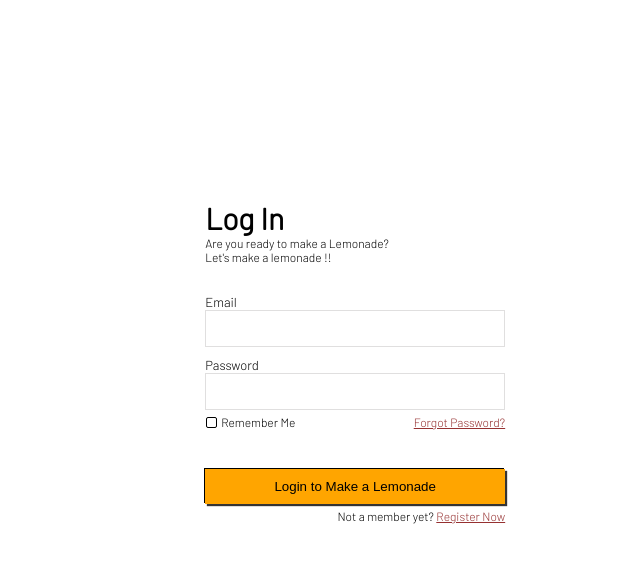
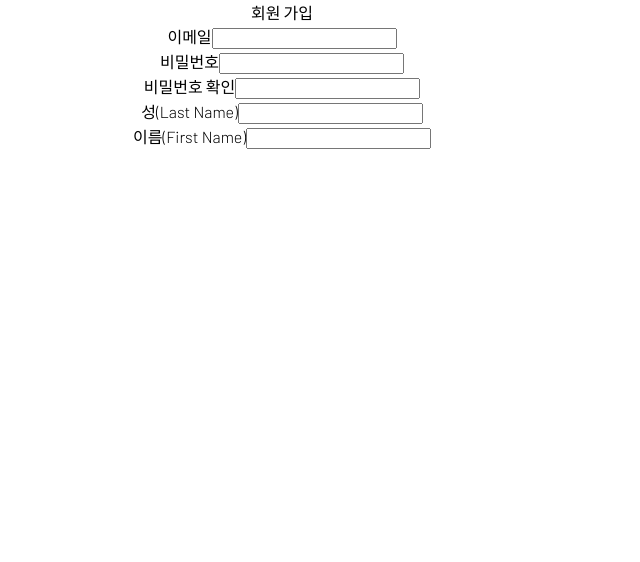
Before and after one commit to yeonnnee/geocoding, an Angular app: page /register in a window 1280 px wide. Before the commit this address led to /login. Shown: the top 562 px of the page, without its empty margins (358-998 px from the left). Built offline with nearby package versions, Linux system fonts and the light colour scheme.

Commit message:
회원가입 페이지 생성

```diff
--- a/src/app/app-routing.module.ts
+++ b/src/app/app-routing.module.ts
@@ -5,10 +5,12 @@ import { MainComponent } from '../components/main/main.component';
 import { MenuComponent } from '../components/menu/menu.component';
 import { PageNotFoundComponent } from 'src/components/page-not-found/page-not-found.component';
 import { AuthGuard } from 'src/guard/auth-guard';
+import { RegisterComponent } from 'src/components/register/register.component';
 
 const routes: Routes = [
   { path: 'home',  component: MainComponent , canActivate:[AuthGuard]},
   { path: 'login', component: LoginComponent },
+  { path: 'register', component: RegisterComponent },
   { path: 'menu1', component: MenuComponent,canActivate:[AuthGuard] },
   { path: 'menu2', component: MenuComponent,canActivate:[AuthGuard] },
   { path: 'menu3', component: MenuComponent,canActivate:[AuthGuard] },
--- a/src/app/app.module.ts
+++ b/src/app/app.module.ts
@@ -11,6 +11,7 @@ import { MenuComponent } from '../components/menu/menu.component';
 import { AuthGuard } from 'src/guard/auth-guard';
 import { AuthService } from 'src/service/auth-service';
 import { ReactiveFormsModule } from '@angular/forms';
+import { RegisterComponent } from '../components/register/register.component';
 
 @NgModule({
   declarations: [
@@ -20,6 +21,7 @@ import { ReactiveFormsModule } from '@angular/forms';
     NavComponent,
     PageNotFoundComponent,
     MenuComponent,
+    RegisterComponent,
   ],
   imports: [
     BrowserModule,
--- a/src/components/login/login.component.html
+++ b/src/components/login/login.component.html
@@ -26,7 +26,7 @@
   </div>
   <button (click)="checkValidation()">Login to Make a Lemonade</button>
   <div class="register">
-    <p>Not a member yet? <a>Register Now</a></p>
+    <p>Not a member yet? <a routerLink="/register">Register Now</a></p>
 
   </div>
 </div>
--- /dev/null
+++ b/src/components/register/register.component.html
@@ -0,0 +1,28 @@
+<div class="register">
+  <h1>회원 가입</h1>
+
+  <form class="login-form">
+    <div class="form-input">
+      <label for="email">이메일</label>
+      <input id="email" type="email" autocomplete>
+    </div>
+    <div class="form-input">
+      <label for="password">비밀번호</label>
+      <input id="password" type="password" autocomplete>
+    </div>
+    <div class="form-input">
+      <label for="password-confirm">비밀번호 확인</label>
+      <input id="password-confirm" type="password-confirm" autocomplete>
+    </div>
+    <div calss="form-input">
+      <div class="name-input">
+        <label for="surname">성(Last Name)</label>
+        <input id="surname" type="text">
+      </div>
+      <div class="name-input">
+        <label for="name">이름(First Name)</label>
+        <input id="name" type="text">
+      </div>
+    </div>
+  </form>
+</div>
--- /dev/null
+++ b/src/components/register/register.component.scss
@@ -0,0 +1,5 @@
+.register {
+  width: 100%;
+  height: 100%;
+  text-align: center;
+}
--- /dev/null
+++ b/src/components/register/register.component.ts
@@ -0,0 +1,15 @@
+import { Component, OnInit } from '@angular/core';
+
+@Component({
+  selector: 'app-register',
+  templateUrl: './register.component.html',
+  styleUrls: ['./register.component.scss']
+})
+export class RegisterComponent implements OnInit {
+
+  constructor() { }
+
+  ngOnInit(): void {
+  }
+
+}
```
Also changed, not shown: 1 other file (tests, documents, lock files or other folders).
